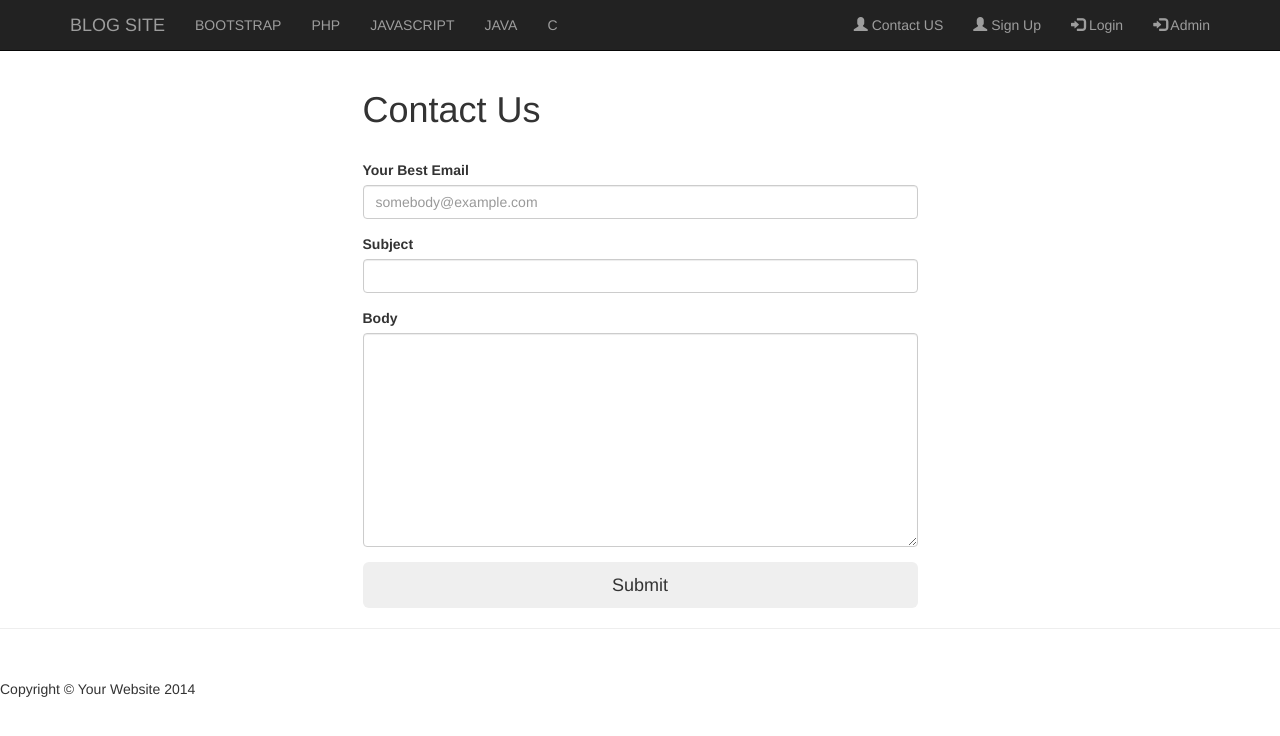
After one commit to murtaza98/blogging-site-cms, a PHP site: page /contacts.php in a window 1280 px wide. The commit adds this page. Shown: the top 736 px of the page. Run offline with PHP 8.4, Linux system fonts and the light colour scheme; data comes from the database, SQL or seed files in the repository.

Commit message:
added contact us page

```diff
--- /dev/null
+++ b/contacts.php
@@ -0,0 +1,69 @@
+<?php  include "includes/db.php"; ?>
+<?php  include "includes/header.php"; ?>
+
+
+<!-- Navigation -->
+<?php  include "includes/navigation.php"; ?>
+
+<?php
+
+    if(isset($_POST['submit'])){
+
+        $email = $_POST["email"];
+        $subject = $_POST["subject"];
+        $body = $_POST["body"];
+
+        if(!empty($email)&&!empty($subject)&&!empty($body)){
+            $email = mysqli_real_escape_string($connection,$email);
+            $subject = mysqli_real_escape_string($connection,$subject);
+            $body = mysqli_real_escape_string($connection,$body);
+        }
+
+
+
+
+
+
+
+
+
+
+
+    }
+
+?>
+
+
+
+
+<section id="login">
+    <div class="container">
+        <div class="row">
+            <div class="col-lg-6 col-lg-offset-3 col-xs-12">
+                <div class="form-wrap">
+                <h1>Contact Us</h1>
+                   <br>
+                    <form role="form" action="registration.php" method="post" id="login-form" autocomplete="off">
+                         <div class="form-group">
+                            <label for="email">Your Best Email</label>
+                            <input type="email" name="email" id="email" class="form-control" placeholder="somebody@example.com">
+                        </div>
+                        <div class="form-group">
+                            <label for="username">Subject</label>
+                            <input type="text" name="subject" id="subject" class="form-control" placeholder="">
+                        </div>
+                        <div class="form-group">
+                            <label for="username">Body</label>
+                            <textarea class="form-control" name="body" id="body" rows="10" cols="50"></textarea>
+                        </div>
+                        <input type="submit" name="submit" id="btn-login" class="btn btn-custom btn-lg btn-block" value="Submit">
+                    </form>
+                </div>
+            </div> <!-- /.col-xs-12 -->
+        </div> <!-- /.row -->
+    </div> <!-- /.container -->
+</section>
+
+<hr>
+
+<?php include "includes/footer.php";?>
--- a/includes/navigation.php
+++ b/includes/navigation.php
@@ -32,6 +32,7 @@
                     ?>
                 </ul>
                 <ul class="nav navbar-nav navbar-right">
+                  <li><a href="contacts.php"><span class="glyphicon glyphicon-user"></span> Contact US</a></li>
                   <li><a href="registration.php"><span class="glyphicon glyphicon-user"></span> Sign Up</a></li>
                   <li><a href="#"><span class="glyphicon glyphicon-log-in"></span> Login</a></li>
                   <li><a href="admin"><span class="glyphicon glyphicon-log-in"></span> Admin</a></li>
```
